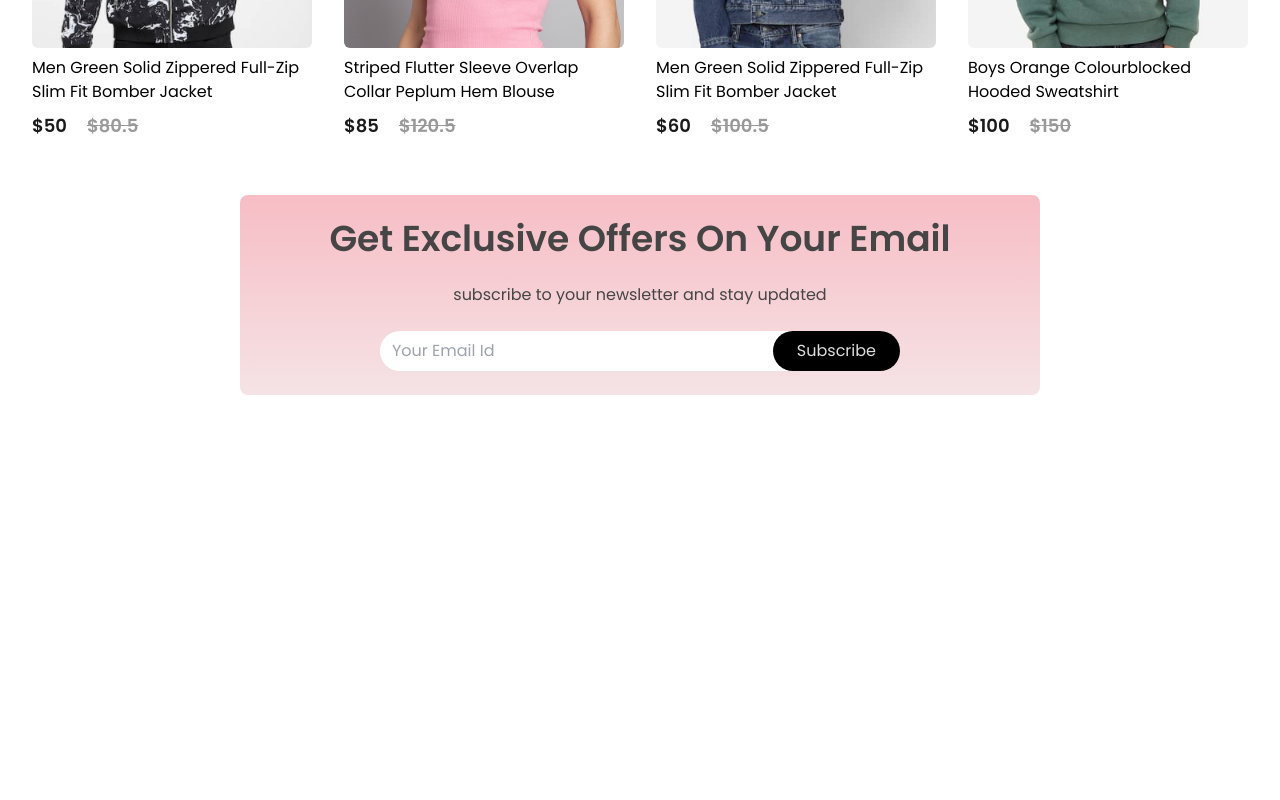
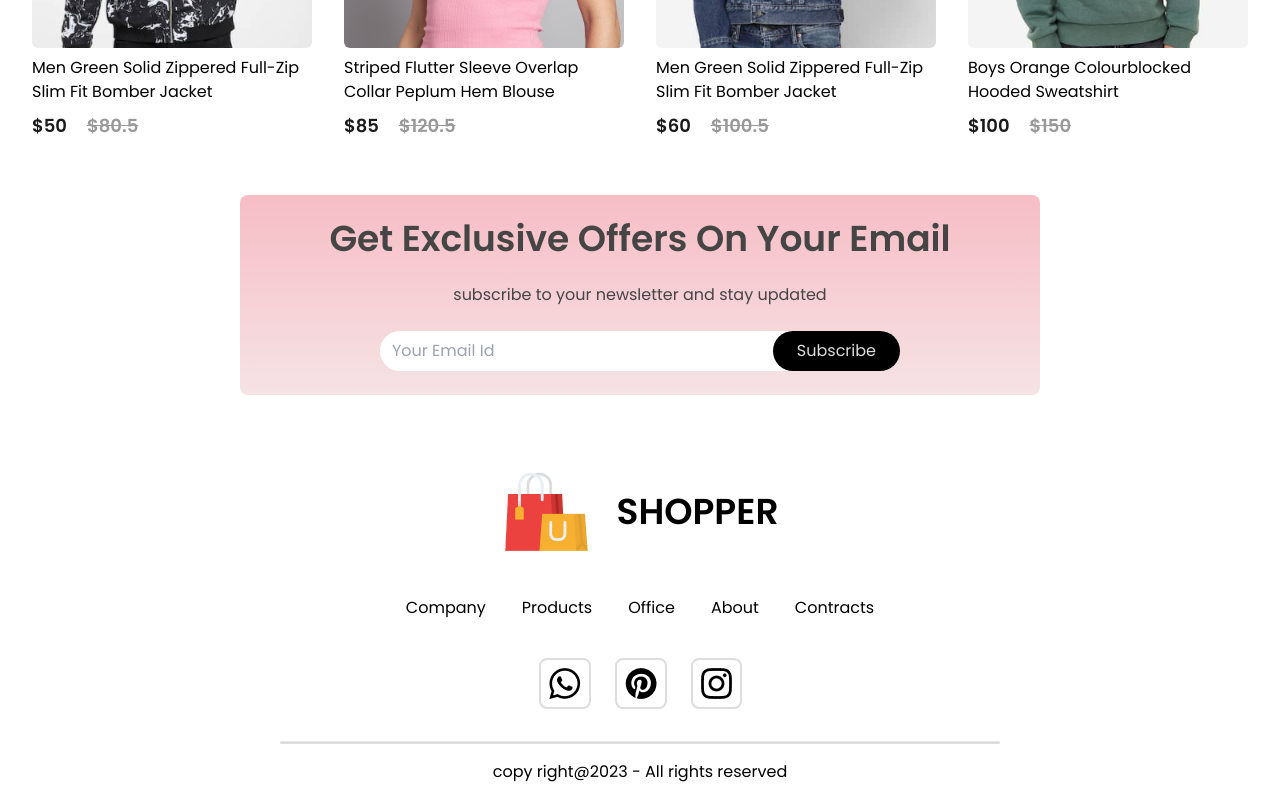
Before and after one commit to kiancodemy/ec, a React (Vite) app: page / in a window 1280 px wide. Shown: the part 3086-3886 px from the top of the page. Before the commit the page ends 3537 px from the top, so only its background shows below. Built offline with nearby package versions, Linux system fonts and the light colour scheme.

Commit message:
'add-category'

```diff
--- a/src/App.jsx
+++ b/src/App.jsx
@@ -3,6 +3,10 @@ import Loginsignup from "./pages/Loginsignup";
 import Cart from "./pages/Cart";
 import Shop from "./pages/Shop";
 import Product from "./pages/Product";
+import menbanner from "./assets/banner_mens.png";
+import womenbanner from "./assets/banner_women.png";
+import kidsbanner from "./assets/banner_kids.png";
+import Footer from "./components/Footer";
 
 import Shopcategory from "./pages/Shopcategory";
 import { BrowserRouter, Route, Routes } from "react-router-dom";
@@ -15,15 +19,15 @@ function App() {
           <Route path="/" element={<Shop />}></Route>
           <Route
             path="/mens"
-            element={<Shopcategory category="mens" />}
+            element={<Shopcategory category="men" banner={menbanner} />}
           ></Route>
           <Route
             path="/womens"
-            element={<Shopcategory category="womens" />}
+            element={<Shopcategory category="women" banner={womenbanner} />}
           ></Route>
           <Route
             path="/kids"
-            element={<Shopcategory category="kids" />}
+            element={<Shopcategory category="kid" banner={kidsbanner} />}
           ></Route>
           <Route path="/product" element={<Product />}>
             <Route path=":productid" element={<Product />}></Route>
@@ -31,6 +35,7 @@ function App() {
           <Route path="/cart" element={<Cart />}></Route>
           <Route path="/login" element={<Loginsignup />}></Route>
         </Routes>
+        <Footer></Footer>
       </BrowserRouter>
     </div>
   );
--- a/src/components/Footer.jsx
+++ b/src/components/Footer.jsx
@@ -5,29 +5,43 @@ import instagram from "../assets/instagram_icon.png";
 
 function Footer() {
   return (
-    <div>
-      <div>
+    <div className="flex mt-15 py-4 flex-col justify-center items-center gap-8">
+      <div className="flex gap-6 justify-center items-center">
         <img src={logo} alt="kian" />
-        <p>Shopping</p>
+        <p className="font-semibold text-4xl uppercase">Shopper</p>
       </div>
 
-      <ul className="capitalize">
-        <li>company</li>
-        <li>products </li>
-        <li>office</li>
-        <li>about</li>
-        <li>contracts</li>
+      <ul className="capitalize flex flex-col lg:flex-row gap-2  lg:gap-8">
+        <li className="border-white border-2 hover:border-b-red-600 py-1 duration-500">
+          company
+        </li>
+        <li className="border-white border-2 hover:border-b-red-600 py-1 duration-500">
+          products{" "}
+        </li>
+        <li className="border-white border-2 hover:border-b-red-600 py-1 duration-500">
+          office
+        </li>
+        <li className="border-white border-2 hover:border-b-red-600 py-1 duration-500">
+          about
+        </li>
+        <li className="border-white border-2 hover:border-b-red-600 py-1 duration-500">
+          contracts
+        </li>
       </ul>
-      <div>
-        <div>
+      <div className="flex gap-6 ">
+        <div className="p-2 border-2 border-[#ddd] rounded-lg hover:border-black duration-300">
           <img src={whits} alt="" />
         </div>
-        <div>
+        <div className="p-2 border-2 border-[#ddd] rounded-lg hover:border-black duration-300">
           <img src={pin} alt="" />
         </div>
-        <div>
+        <div className="p-2 border-2 border-[#ddd] rounded-lg hover:border-black duration-300">
           <img src={instagram} alt="" />
         </div>
+      </div>
+      <div className=" flex flex-col gap-4">
+        <hr className=" lg:w-[720px] bg-[#ddd] rounded-lg h-[3px]" />
+        <p className="text-center">copy right@2023 - All rights reserved</p>
       </div>
     </div>
   );
--- a/src/components/Navbar.jsx
+++ b/src/components/Navbar.jsx
@@ -36,7 +36,7 @@ function Navbar() {
             }}
             className="hover:border-b-red-600 border-2 py-1 text-[18px] duration-200 border-white"
           >
-            <Link to="/womans">women</Link>
+            <Link to="/womens">women</Link>
           </li>
           <li
             onClick={() => {
--- /dev/null
+++ b/src/components/context/Createcontext.jsx
@@ -0,0 +1,13 @@
+import { createContext } from "react";
+export const ShopContext = createContext(null);
+import alldata from "../../assets/all_product.js";
+
+function Createcontext({ children }) {
+  let a = 25;
+  const allproducts = { alldata };
+  return (
+    <ShopContext.Provider value={allproducts }>{children}</ShopContext.Provider>
+  );
+}
+
+export default Createcontext;
--- a/src/main.jsx
+++ b/src/main.jsx
@@ -2,9 +2,12 @@ import React from "react";
 import ReactDOM from "react-dom/client";
 import App from "./App.jsx";
 import "./index.css";
+import Createcontext from "./components/context/Createcontext.jsx";
 
 ReactDOM.createRoot(document.getElementById("root")).render(
   <React.StrictMode>
-    <App />
+    <Createcontext>
+      <App />
+    </Createcontext>
   </React.StrictMode>
 );
--- a/src/pages/Loginsignup.jsx
+++ /dev/null
@@ -1,5 +0,0 @@
-function Loginsignup() {
-  return <div></div>;
-}
-
-export default Loginsignup;
--- a/src/pages/Shop.jsx
+++ b/src/pages/Shop.jsx
@@ -2,6 +2,7 @@ import Hero from "../components/Hero";
 import Popular from "../components/Popular";
 import Offers from "../components/Offers";
 import Newsletter from "../components/Newsletter";
+
 import Newcollections from "../components/Newcollections";
 function Shop() {
   return (
--- a/src/pages/Shopcategory.jsx
+++ b/src/pages/Shopcategory.jsx
@@ -1,5 +1,47 @@
-function Shopcategory() {
-  return <div></div>;
+import { useContext } from "react";
+import Items from "../components/Items";
+import { FiArrowDown } from "react-icons/fi";
+import { ShopContext } from "../components/context/Createcontext";
+function Shopcategory({ banner, category }) {
+  const { alldata } = useContext(ShopContext);
+  const getbygender = alldata.map((item, index) => {
+    if (item.category === category) {
+      return (
+        <Items
+          image={item.image}
+          name={item.name}
+          new_price={item.new_price}
+          old_price={item.old_price}
+          id={item.id}
+          key={index}
+        ></Items>
+      );
+    }
+  });
+  return (
+    <div className="max-w-[80%] mx-auto">
+      <img className="hidden lg:block" src={banner} alt="banner" />
+      <div className="flex py-4 items-center justify-between">
+        <p>
+          <span className="font-semibold ">showing 1-12</span> out of 36
+        </p>
+        <div>
+          <button className="flex border-2 border-[#ddd] rounded-full py-1 px-2 justify-center items-center">
+            <span>sort by</span>
+            <FiArrowDown></FiArrowDown>
+          </button>
+        </div>
+      </div>
+      <div className="gap-6 grid lg:grid-cols-4 md:grid-cols-2 grid-cols-1">
+        {getbygender}
+      </div>
+      <div className=" p-2 text-center my-16 ">
+        <button className="capitalize rounded-full inline-block py-2 px-8 bg-[#ddd] ">
+          explore more
+        </button>
+      </div>
+    </div>
+  );
 }
 
 export default Shopcategory;
```
